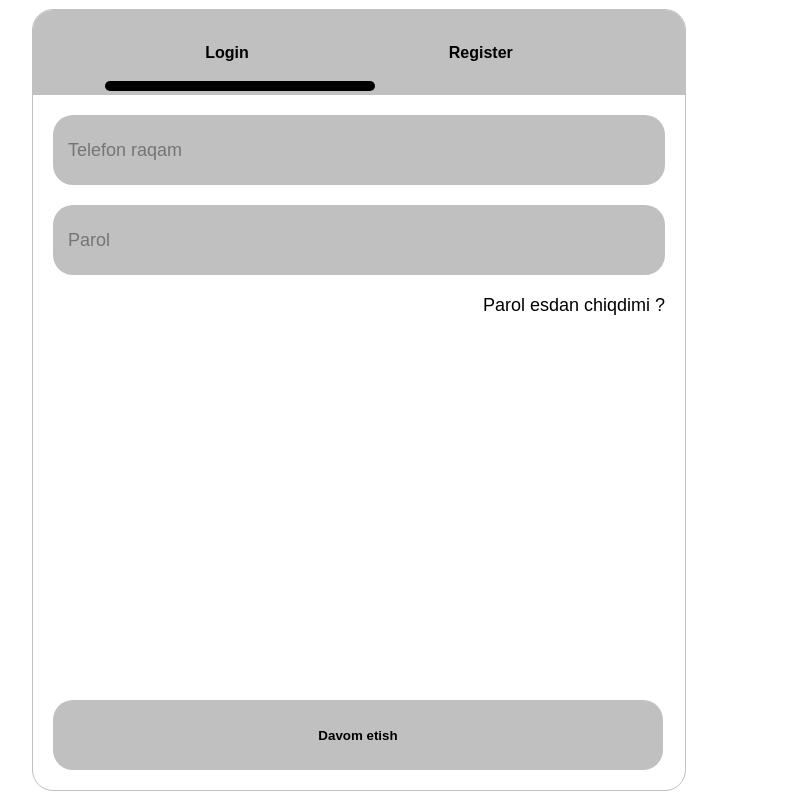
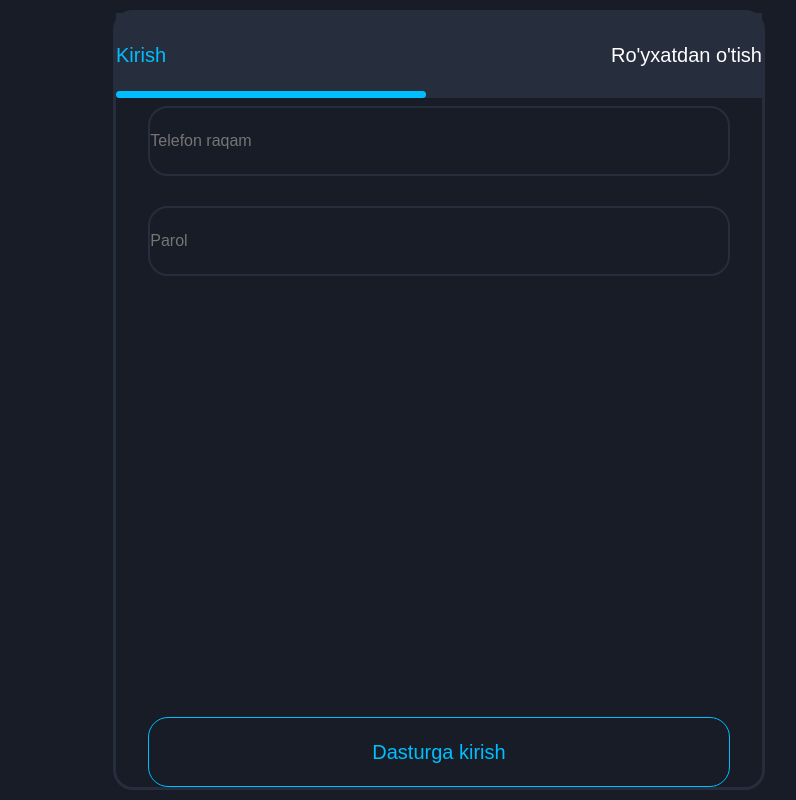
Before and after one commit to dilshodbek0515/envoy-shop, a Next.js app in the folder apps/web/: page /Login in a window 1280 px wide. Shown: the whole page, without its empty margins (281-1077 px from the left). Built offline with nearby package versions, Linux system fonts and the light colour scheme.

Commit message:
login update

```diff
--- /dev/null
+++ b/apps/web/src/components/login/login.css
@@ -0,0 +1,107 @@
+.container {
+    width: 1440px;
+    height: 100vh;
+    background-color: #171C26;
+    margin: 0 auto;
+    display: flex;
+    align-items: center;
+    justify-content: center;
+}
+
+.login_box {
+    width: 652px;
+    height: 780px;
+    border-radius: 20px;
+    border: 3px solid #262E3D;
+    display: flex;
+    flex-direction: column;
+    justify-content: space-between;
+    align-items: center;
+}
+
+.top_box {
+    width: 100%;
+    height: 85px;
+    background-color: #262E3D;
+    border-radius: 15 15 0 0;
+    display: flex;
+    align-items: center;
+    justify-content: space-between;
+    position: relative;
+    padding: 0 85 0 140;
+}
+
+
+.login_selected,
+.register_selected {
+    color: #FFFFFF;
+    font-size: 20px;
+    border: none;
+    cursor: pointer;
+    background-color: transparent;
+}
+
+.login_selected.active {
+    color: #00BEFF;
+}
+
+.register_selected.active {
+    color: #00BEFF;
+}
+
+.underline {
+    position: absolute;
+    bottom: 0;
+    left: 12;
+    width: 310px;
+    height: 7px;
+    background: #00BEFF;
+    border-radius: 10px;
+    transition: transform 0.3s ease;
+}
+
+.underline.right {
+    transform: translateX(310px);
+}
+
+.bottom_box {
+    width: 100%;
+    height: 88%;
+    display: flex;
+    align-items: center;
+    justify-content: space-between;
+    flex-direction: column;
+    padding: 20 0;
+}
+
+.forma {
+    width: 100%;
+    display: flex;
+    align-items: center;
+    justify-content: start;
+    flex-direction: column;
+    gap: 30px;
+}
+
+
+.inputs {
+    width: 90%;
+    height: 70px;
+    border-radius: 20px;
+    background-color: transparent;
+    border: 2px solid #262E3D;
+    padding: 5 20;
+    font-size: 16px;
+    outline: none;
+    color: white;
+}
+
+.login_btn {
+    width: 90%;
+    height: 70px;
+    background-color: transparent;
+    color: #00BEFF;
+    font-size: 20px;
+    border: 1px solid #00BEFF;
+    border-radius: 20px;
+}
--- a/apps/web/src/components/login/login.js
+++ b/apps/web/src/components/login/login.js
@@ -1,148 +1,56 @@
+'use client'
+
 import Link from 'next/link'
+import './login.css'
+import { useState } from 'react'
 
 const Login = () => {
+  const [active, setActive] = useState('login')
+
   return (
-    <div style={{ height: '100vh' }}>
-      <Link
-        href={'/Register'}
-        style={{
-          height: '100vh',
-          display: 'flex',
-          justifyContent: 'center',
-          alignItems: 'center'
-        }}
-      >
-        <div
-          style={{
-            width: 652,
-            height: 780,
-            outline: '1px solid silver',
-            borderRadius: 20,
-            backgroundColor: 'white',
-            position: 'relative'
-          }}
-        >
-          <div
-            style={{
-              width: '100%',
-              height: 85,
-              backgroundColor: 'silver',
-              borderTopLeftRadius: 20,
-              borderTopRightRadius: 20,
-              display: 'flex',
-              justifyContent: 'center',
-              alignItems: 'center',
-              gap: 200
-            }}
+    <div className='container'>
+      <div className='login_box'>
+        <div className='top_box'>
+          <Link
+            href={'/Login'}
+            className={`login_selected ${active === 'login' ? 'active' : ''}`}
+            onClick={() => setActive('login')}
           >
-            <div
-              style={{
-                position: 'relative',
-                justifyContent: 'center',
-                alignItems: 'center'
-              }}
-            >
-              <p
-                style={{
-                  display: 'flex',
-                  justifyContent: 'center',
-                  alignItems: 'center',
-                  fontWeight: 700,
-                  color: 'black'
-                }}
-              >
-                Login
-              </p>
-              <div
-                style={{
-                  width: 270,
-                  height: 10,
-                  backgroundColor: 'black',
-                  position: 'absolute',
-                  bottom: -29,
-                  left: -100,
-                  borderRadius: 10
-                }}
-              />
-            </div>
+            Kirish
+          </Link>
+          <Link
+            href={'/Register'}
+            className={`register_selected ${
+              active === 'register' ? 'active' : ''
+            }`}
+            onClick={() => setActive('register')}
+          >
+            Ro'yxatdan o'tish
+          </Link>
+          <span
+            className={`underline ${active === 'register' ? 'right' : 'left'}`}
+          />
+        </div>
 
-            <p
-              style={{
-                display: 'flex',
-                justifyContent: 'center',
-                alignItems: 'center',
-                fontWeight: 700,
-                color: 'black'
-              }}
-            >
-              Register
-            </p>
+        <div className='bottom_box'>
+          <div className='forma'>
+            <input
+              className='inputs'
+              type='number'
+              placeholder='Telefon raqam'
+              required
+            />
+
+            <input
+              className='inputs'
+              type='password'
+              placeholder='Parol'
+              required
+            />
           </div>
-          <div
-            style={{
-              padding: 20,
-              gap: 20,
-              display: 'flex',
-              flexDirection: 'column'
-            }}
-          >
-            <input
-              placeholder='Telefon raqam'
-              style={{
-                width: '100%',
-                height: 70,
-                borderRadius: 20,
-                backgroundColor: 'silver',
-                outline: 'none',
-                border: 'none',
-                padding: 15,
-                fontSize: 18
-              }}
-            />
-            <input
-              placeholder='Parol'
-              style={{
-                width: '100%',
-                height: 70,
-                borderRadius: 20,
-                backgroundColor: 'silver',
-                outline: 'none',
-                border: 'none',
-                padding: 15,
-                fontSize: 18
-              }}
-            />
-            <p
-              style={{
-                color: 'black ',
-                fontSize: 18,
-                display: 'flex',
-                justifyContent: 'end'
-              }}
-            >
-              Parol esdan chiqdimi ?
-            </p>
-          </div>
-          <button
-            style={{
-              width: 610,
-              height: 70,
-              marginRight: 20,
-              marginLeft: 20,
-              borderRadius: 20,
-              outline: 'none',
-              border: 'none',
-              position: 'absolute',
-              bottom: 20,
-              backgroundColor: 'silver',
-              color: 'black',
-              fontWeight: 700
-            }}
-          >
-            Davom etish
-          </button>
+          <button className='login_btn'>Dasturga kirish</button>
         </div>
-      </Link>
+      </div>
     </div>
   )
 }
```
